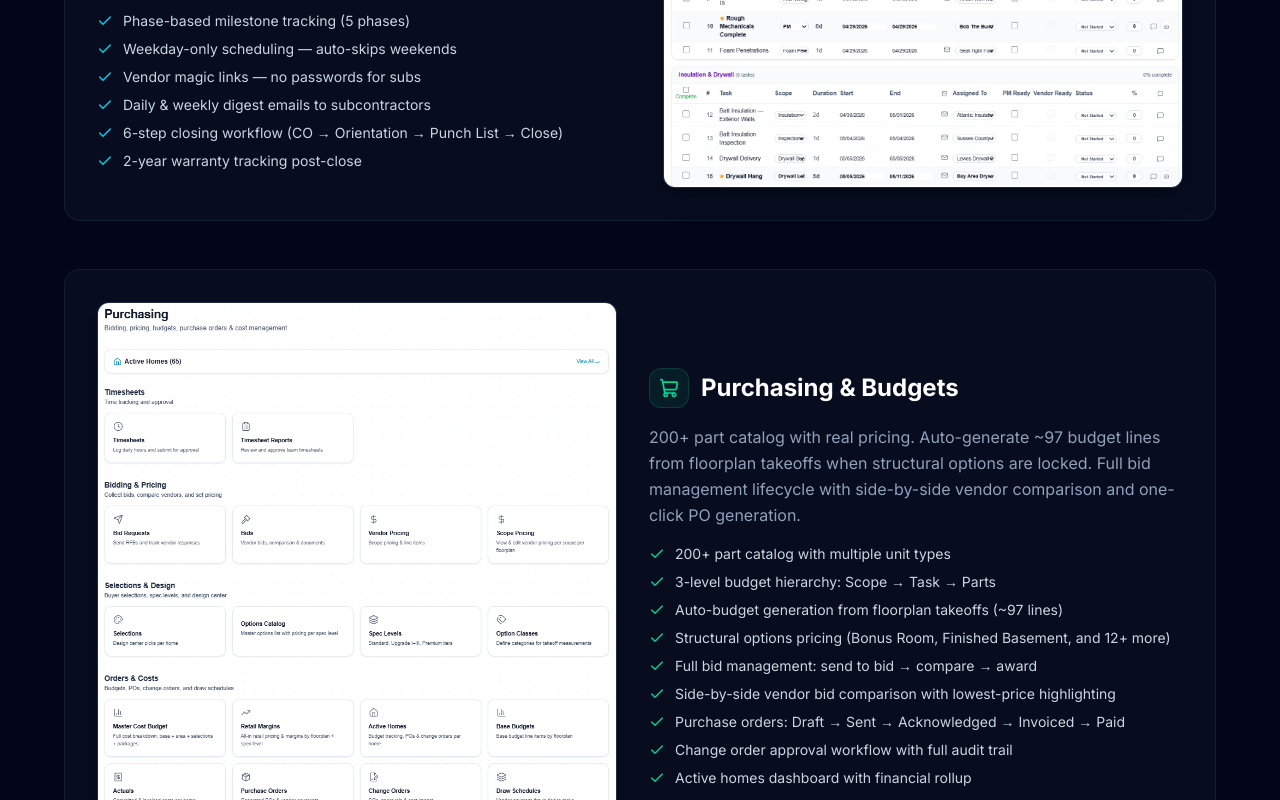
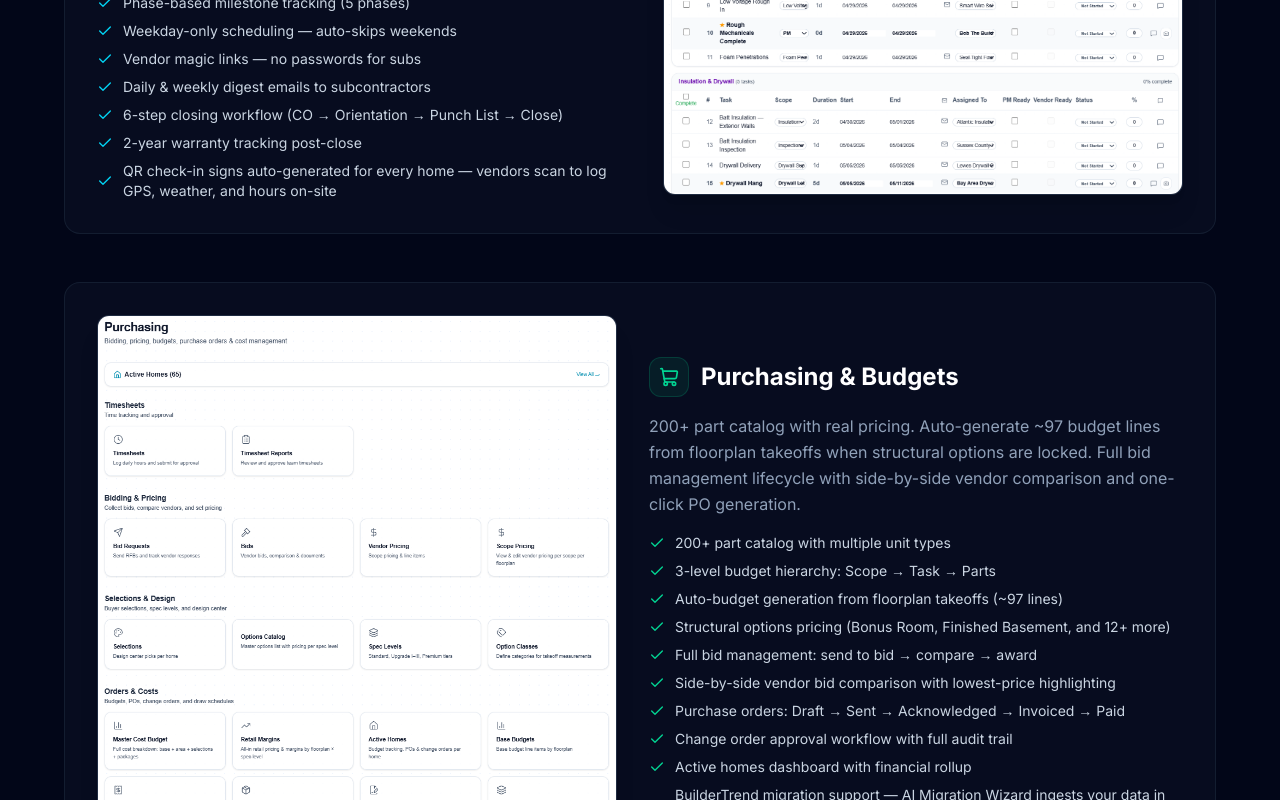
Before and after one commit to Scootermcgavin121/cornerstone-marketing-v2, a Next.js app: page /features in a window 1280 px wide. Shown: the part 920-1720 px from the top of the page. Built offline with nearby package versions, Linux system fonts and the light colour scheme.

Commit message:
feat(features): add 7th Jobsite Operations module, update hero to Seven modules, add QR bullets

```diff
--- a/src/app/features/page.tsx
+++ b/src/app/features/page.tsx
@@ -13,12 +13,13 @@ import {
   FileText,
   Users,
   Check,
+  MapPin,
 } from "lucide-react";
 
 export const metadata: Metadata = {
   title: "Features — Cornerstone PM",
   description:
-    "Six integrated modules for home builders: scheduling, purchasing, sales pipeline, design center, permitting, and buyer portal.",
+    "Seven integrated modules for home builders: scheduling, purchasing, sales pipeline, design center, permitting, buyer portal, and jobsite operations with the industry-first triple QR code ecosystem.",
 };
 
 const featureDetails = [
@@ -44,6 +45,7 @@ const featureDetails = [
       "Daily & weekly digest emails to subcontractors",
       "6-step closing workflow (CO → Orientation → Punch List → Close)",
       "2-year warranty tracking post-close",
+      "QR check-in signs auto-generated for every home — vendors scan to log GPS, weather, and hours on-site",
     ],
   },
   {
@@ -71,6 +73,7 @@ const featureDetails = [
       "Bid Import AI — upload any vendor format (Excel, PDF, scanned docs, handwritten quotes), AI extracts and maps line items",
       "Fuzzy catalog matching with confidence scores — review, approve, or reject before importing",
       "3 import modes: as a Bid, Vendor Pricing, or Takeoffs",
+      "Vendor Activity Map — Google Maps view of every vendor check-in across all communities in real time",
     ],
   },
   {
@@ -99,6 +102,7 @@ const featureDetails = [
       "Net price calculator with stacked promotions",
       "Auto-handoff to permitting when sales tasks complete",
       "Excel/CSV export of pricing matrix",
+      "Model home QR code for buyer lead capture — replaces paper sign-in sheets, recognizes returning visitors, creates Lead records auto-tied to community",
     ],
   },
   {
@@ -172,6 +176,32 @@ const featureDetails = [
       "Invite triggered automatically from permitting stage",
     ],
   },
+  {
+    id: "jobsite",
+    icon: MapPin,
+    screenshot: "/mockups/feature-jobsite-qr.png",
+    name: "Jobsite Operations & QR Ecosystem",
+    color: "from-emerald-500 to-cyan-600",
+    bgColor: "bg-emerald-500/10",
+    borderColor: "border-emerald-500/20",
+    textColor: "text-emerald-400",
+    description:
+      "The only home builder platform with a triple QR code system: vendor jobsite check-in, community/PM check-in, and sales model home lead capture. Plus a live Vendor Activity Map and AI camera-event integration that auto-starts tasks when vendors arrive.",
+    bullets: [
+      "Vendor Jobsite QR — scan to check in, GPS + weather + timestamp captured automatically",
+      "Community QR — builder staff & inspectors log presence; feeds timesheet validation",
+      "Sales Model Home QR — captures buyer leads, recognizes returning visitors, replaces paper sign-in sheets",
+      'Printable 11\u00d78.5" QR signs auto-generated for every community and home',
+      "Vendor Activity Map — Google Maps view of live check-ins across all communities, 30-second refresh",
+      "AI Jobsite Camera Events — webhook-driven, works with any camera (Verkada, Ring, IP cams)",
+      "Auto-task start when vendor arrives, auto-departure logging on exit",
+      "Photo upload at check-in (up to 10 per visit), stored in cloud",
+      "Check-out flow with completion %, notes, and next-visit scheduling",
+      "Configurable safety acknowledgment per community",
+      "Public check-in page — no app install or login required for vendors",
+      "Webhook events: vendor.arrived, vendor.departed (HMAC-signed, retry, delivery logs)",
+    ],
+  },
 ];
 
 export default function FeaturesPage() {
@@ -187,7 +217,7 @@ export default function FeaturesPage() {
             PLATFORM FEATURES
           </div>
           <h1 className="text-5xl sm:text-6xl font-black text-white mb-6 leading-tight">
-            Six modules.
+            Seven modules.
             <br />
             <span className="text-cyan-400">One platform.</span>
             <br />
```
